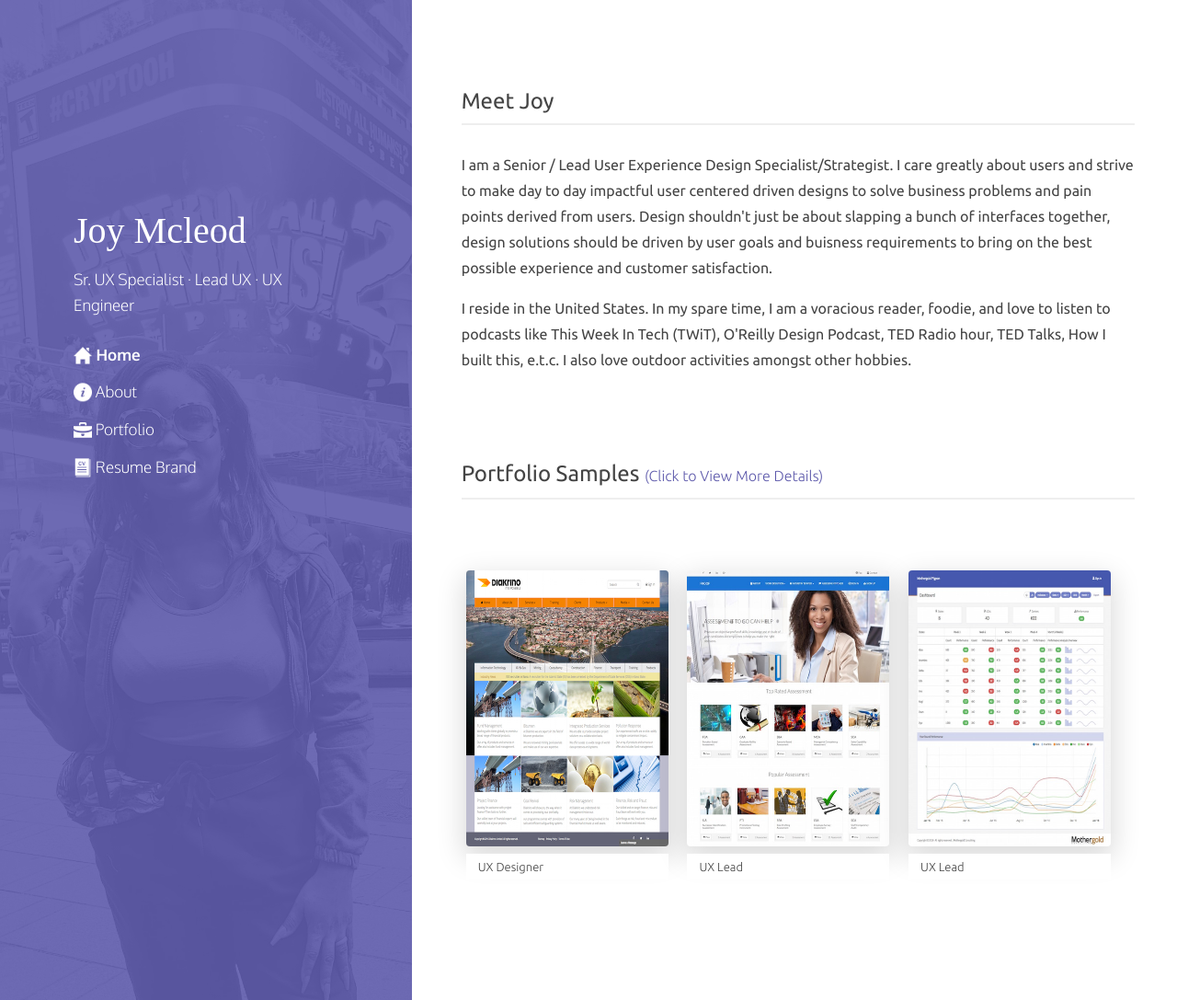
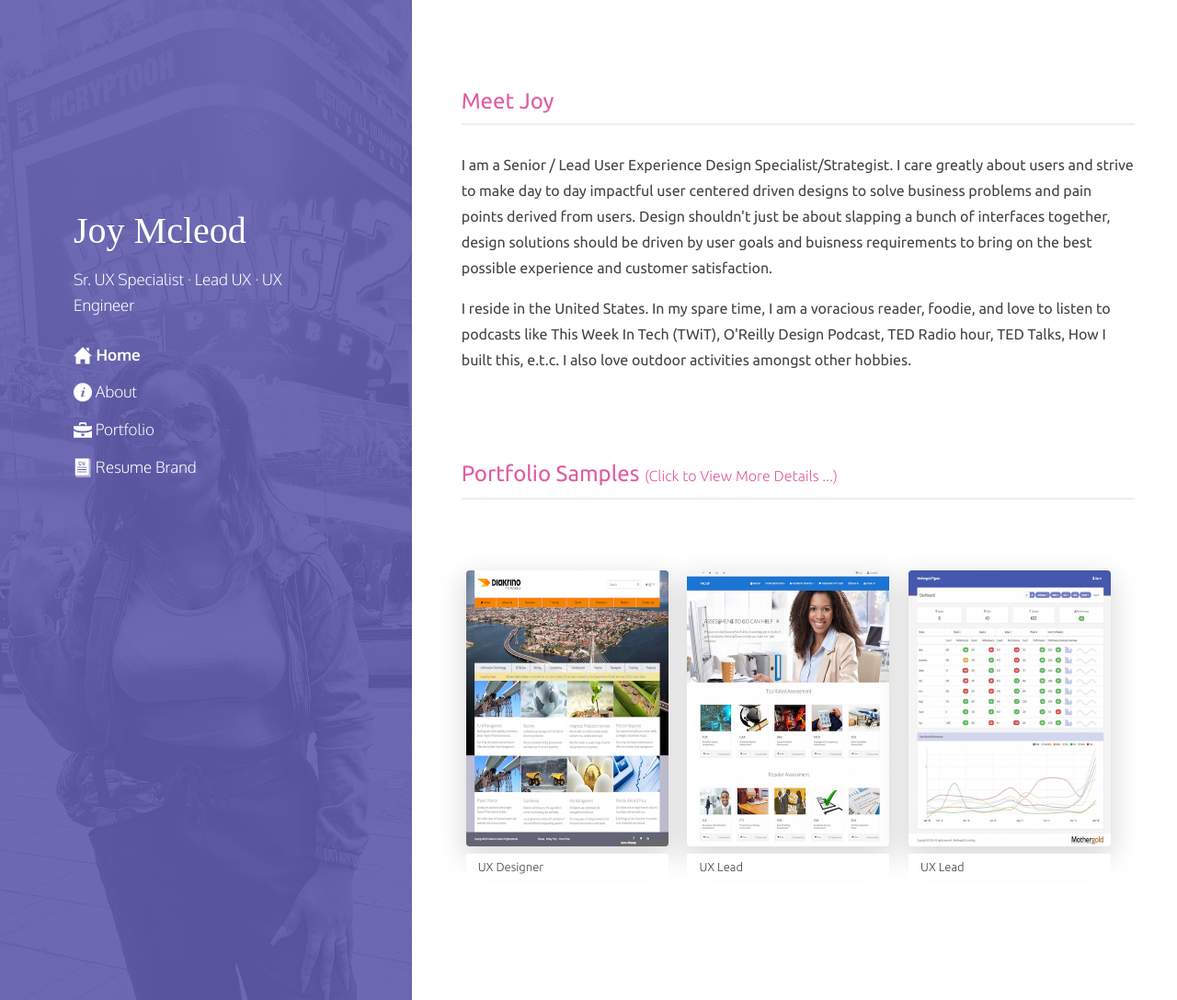
Before and after one commit to jokomowho/my_website, a Jekyll site: the page built from index.html, in a window 1280 px wide. Shown: the whole page at 92% size. Built offline with Jekyll 4.4.1, drawn with Linux system fonts in a browser that asks for light colours; some web fonts are replaced.

Commit message:
update to colors.

```diff
--- a/css/main.css
+++ b/css/main.css
@@ -40,7 +40,7 @@
   font-size: 24px;
   margin-bottom: 10px;
   margin-top: 20px;
-  color: #444;
+  color: #e05ca2;/*#444*/
 }
 
 blockquote {
--- a/index.html
+++ b/index.html
@@ -36,7 +36,7 @@
     </div>
 
      <div class="portfolio content" >
-        <h2 class="posts">Portfolio Samples <a class="style" style="font-weight:300; font-size:16px;color:#5D59AB;"href="portfolio.html" target="_blank"> (Click to View More Details)</a> </h2>
+        <h2 class="posts">Portfolio Samples <a class="style" style="font-weight:300; font-size:16px;color:#e05ca2;"href="portfolio.html" target="_blank"> (Click to View More Details ...)</a> </h2>
         <hr>
           <div class="portfolio-images content-child">
             <div class="floating-box">
--- a/portfolio.html
+++ b/portfolio.html
@@ -24,7 +24,7 @@
 <article>
   <div class="container">
      <div class="portfolio content" >
-        <h2 class="posts">Some Portfolio Samples <a class="style" style="font-weight:300; font-size:16px;color:#5D59AB;"href="https://www.jokomowho.com/images/joy-okomowho-resume-branding.pdf" target="_blank"> (Click to View Resume Brand)</a> </h2>
+        <h2 class="posts">Some Portfolio Samples <a class="style" style="font-weight:300; font-size:16px;color:#e05ca2;"href="https://www.jokomowho.com/images/joy-okomowho-resume-branding.pdf" target="_blank"> (Click to View Resume Brand)</a> </h2>
         <hr>
           <div class="portfolio-images content-child">
             <div class="floating-box">
```
